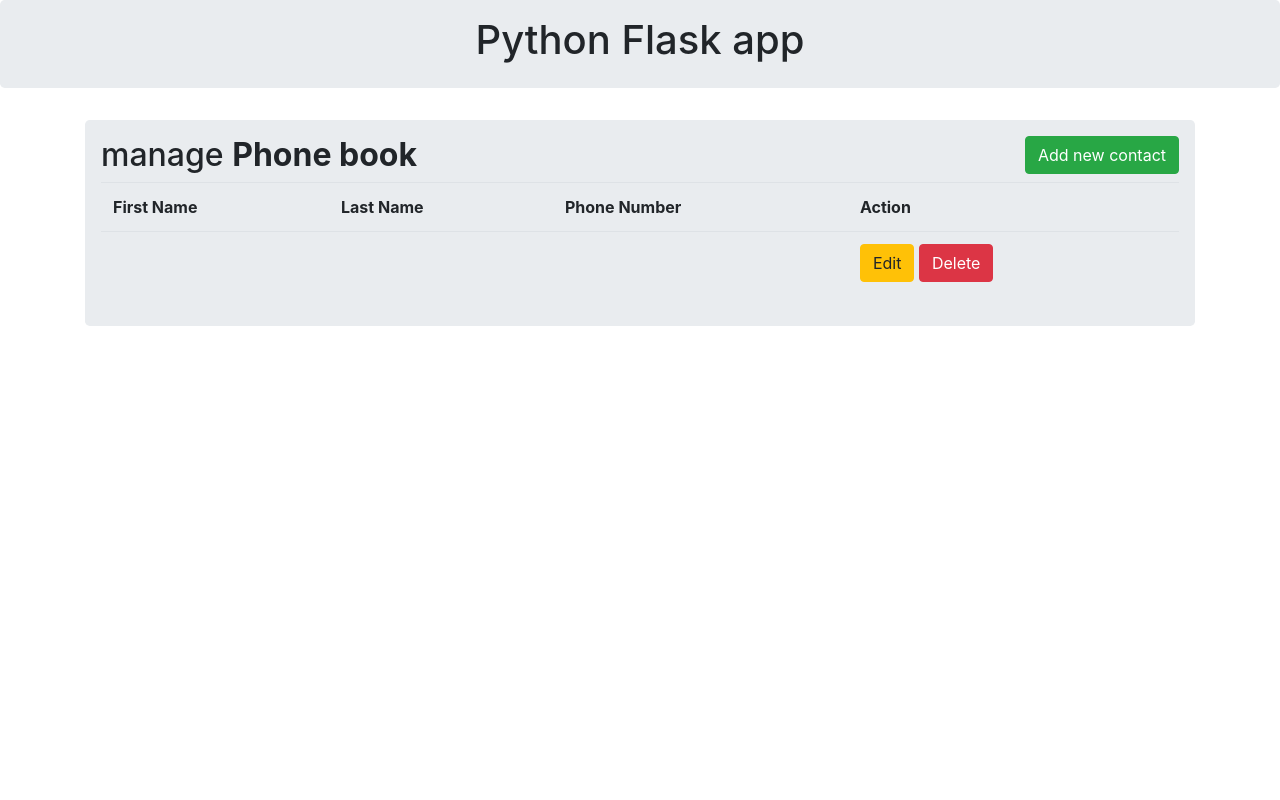
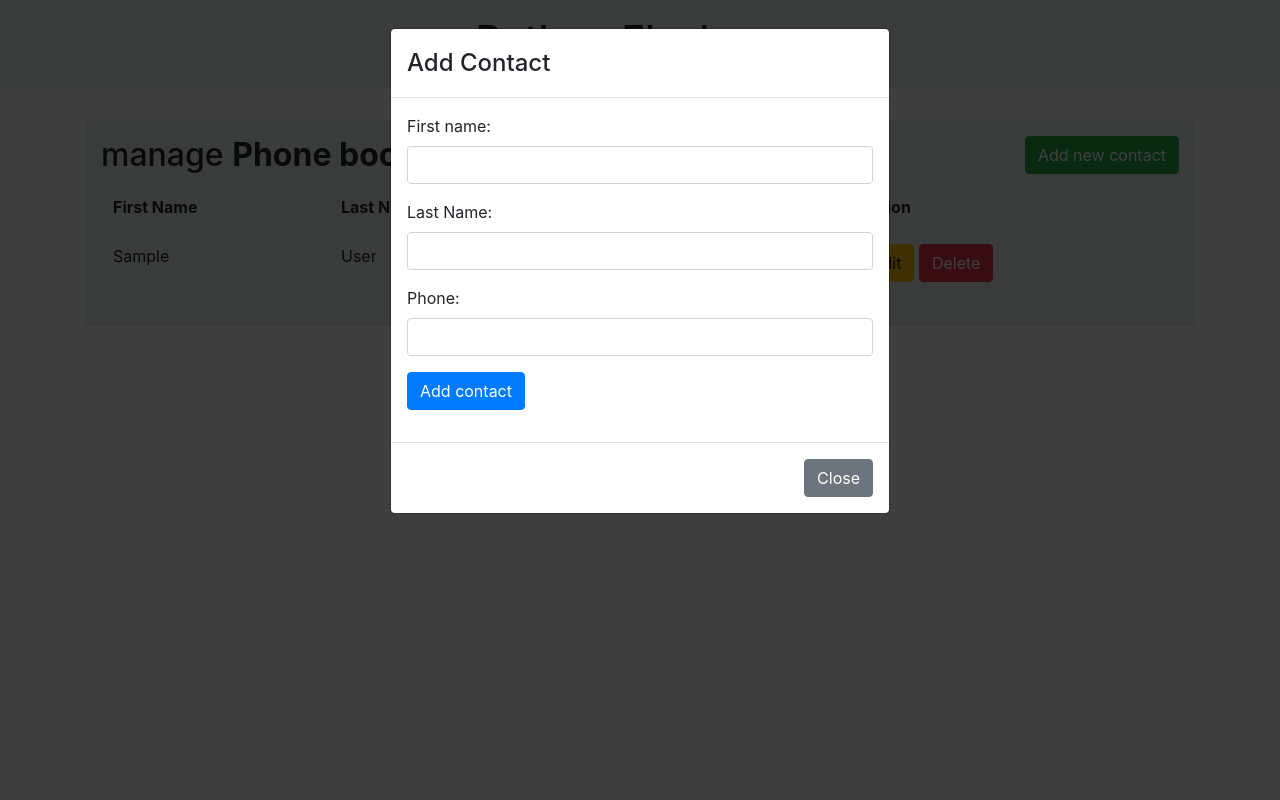
Before and after one commit to paul-head/flask-api-phonebook, a Flask app: page / in a window 1280 px wide, after a click on "Add new contact". Run offline with Flask 2, Linux system fonts and the light colour scheme; tables that the repository leaves empty hold one stand-in row (values such as "Sample post").

Commit message:
* add index and insert routes * refactor index html

```diff
--- a/app.py
+++ b/app.py
@@ -1,11 +1,14 @@
-from flask import Flask, render_template
+from flask import Flask, render_template, request, redirect, url_for, flash
 from flask_restful import Api, Resource
 from flask_sqlalchemy import SQLAlchemy
 
 
 app = Flask(__name__)
+app.secret_key = "Secret Key"
 api = Api(app)
 app.config['SQLALCHEMY_DATABASE_URI'] = 'sqlite:///database.db'
+app.config['SQLALCHEMY_TRACK_MODIFICATIONS'] = False
+
 db = SQLAlchemy(app)
 
 
@@ -16,13 +19,41 @@
     last_name = db.Column(db.String(100), nullable=False)
     phone_number = db.Column(db.String(), nullable=False)
 
+    def __init__(self, first_name, last_name, phone_number):
+        self.first_name = first_name
+        self.last_name = last_name
+        self.phone_number = phone_number
+
     def __repr__(self):
-        return f"Contact(first_name = {first_name}, last_name = {last_name}, number = {phone_number})"
+        return f"Contact(first_name = {self.first_name}, last_name = {self.last_name}, number = {self.phone_number})"
+
+
+db.create_all()
 
 
 @app.route('/')
 def index():
-    return render_template('index.html')
+    contacts = PhoneBook.query.all()
+    return render_template('index.html', contacts=contacts)
+
+
+@app.route('/insert', methods=['POST'])
+def insert():
+    if request.method == 'POST':
+        first_name = request.form['first_name']
+        last_name = request.form['last_name']
+        phone_number = request.form['phone_number']
+
+        mydata = PhoneBook(first_name=first_name,
+                           last_name=last_name,
+                           phone_number=phone_number)
+
+        db.session.add(mydata)
+        db.session.commit()
+
+        # flash("Contact created successfully")
+
+        return redirect(url_for('index'))
 
 
 if __name__ == '__main__':
--- a/templates/index.html
+++ b/templates/index.html
@@ -17,6 +17,20 @@
                     </button>
                 </h2>
 
+                <!--                {% with messages = get_flashed_messages() %}-->
+                <!--                    {% if messages %}-->
+                <!--                        {% for massage in massages %}-->
+                <!--                            <div class="alert alert-success alert=dismissable" role="alert">-->
+                <!--                                <button type="button" class="close" data-dismiss="alert" aria-label="close">-->
+                <!--                                    <span aria-hidden="true">x</span>-->
+                <!--                                </button>-->
+                <!--                                {{ message }}-->
+
+                <!--                            </div>-->
+
+                <!--                        {%endfor%}-->
+                <!--                    {%endif%}-->
+                <!--                {% endwith %}-->
 
                 <table class="table table-hover">
                     <tr>
@@ -26,10 +40,14 @@
                         <th>Action</th>
                     </tr>
 
+
+                    {% for row in contacts %}
+
                     <tr>
-                        <td></td>
-                        <td></td>
-                        <td></td>
+
+                        <td>{{ row.first_name }}</td>
+                        <td>{{ row.last_name }}</td>
+                        <td>{{ row.phone_number }}</td>
 
 
                         <td>
@@ -39,12 +57,66 @@
                                onclick="return confirm('Are You sure to delete?')">Delete</a>
                         </td>
                     </tr>
+
+                    {% endfor %}
+
                 </table>
+
+
+                <!--     Modal ADD contact       -->
+                <div id="mymodal" class="modal fade" role="dialog">
+                    <div class="modal-dialog">
+
+
+                        <div class="modal-content">
+
+                            <div class="modal-header">
+                                <h4 class="modal-title">Add Contact</h4>
+                            </div>
+
+                            <div class="modal-body">
+
+                                <form action="{{ url_for('insert') }}" method="POST">
+                                    <div class="form-group">
+
+                                        <label>First name:</label>
+                                        <!--                                        <input type="hidden" name="first_name" required="1">-->
+
+                                        <input type="text" class="form-control" name="first_name" required="1">
+                                    </div>
+
+                                    <div class="form-group">
+                                        <label>Last Name:</label>
+                                        <input type="text" class="form-control" name="last_name" required="1">
+                                    </div>
+
+                                    <div class="form-group">
+                                        <label>Phone:</label>
+                                        <input type="number" class="form-control" name="phone_number" required="1">
+                                    </div>
+
+                                    <div class="form-group">
+                                        <button class="btn btn-primary" type="submit">Add contact</button>
+                                    </div>
+
+                                </form>
+
+
+                            </div>
+                            <div class="modal-footer">
+                                <button type="button" class="btn btn-secondary" data-dismiss="modal">Close</button>
+                            </div>
+
+                        </div>
+
+                    </div>
+
+                </div>
 
             </div>
 
 
-            <!--     Modal Edit       -->
+            <!--     Modal Edit contact      -->
             <div id="modaledit" class="modal fade" role="dialog">
                 <div class="modal-dialog">
 
@@ -61,19 +133,19 @@
                                 <div class="form-group">
 
                                     <label>First name:</label>
-                                    <input type="hidden" name="id" value="1">
+                                    <!--                                    <input type="hidden" name="id" value="1">-->
 
-                                    <input type="text" class="form-control" name="first name" value="1">
+                                    <input type="text" class="form-control" name="first_name" value="1">
                                 </div>
 
                                 <div class="form-group">
                                     <label>Last Name:</label>
-                                    <input type="text" class="form-control" name="last name" value="1">
+                                    <input type="text" class="form-control" name="last_name" value="1">
                                 </div>
 
                                 <div class="form-group">
                                     <label>Phone:</label>
-                                    <input type="number" class="form-control" name="phone" value="1">
+                                    <input type="number" class="form-control" name="phone_number" value="1">
                                 </div>
 
                                 <div class="form-group">
```
Also changed, not shown: 1 other file.
